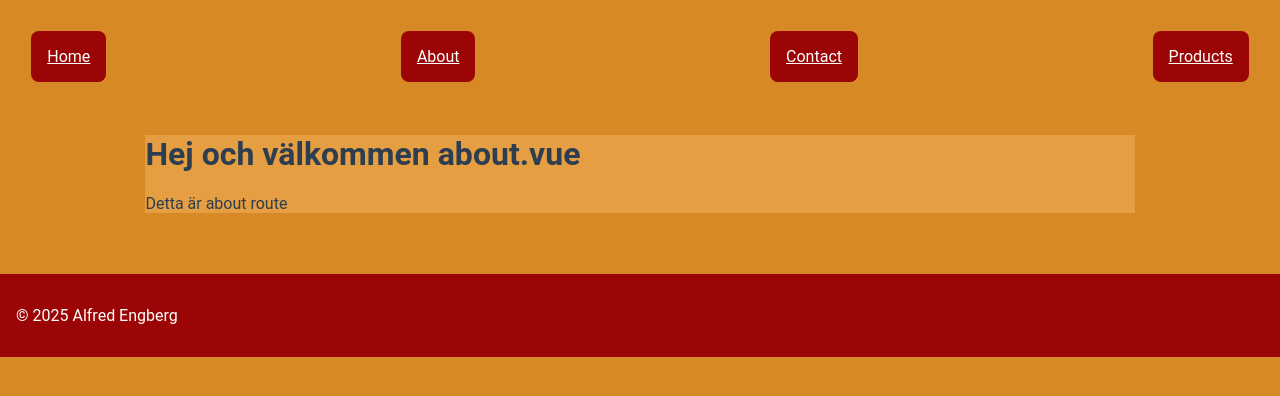
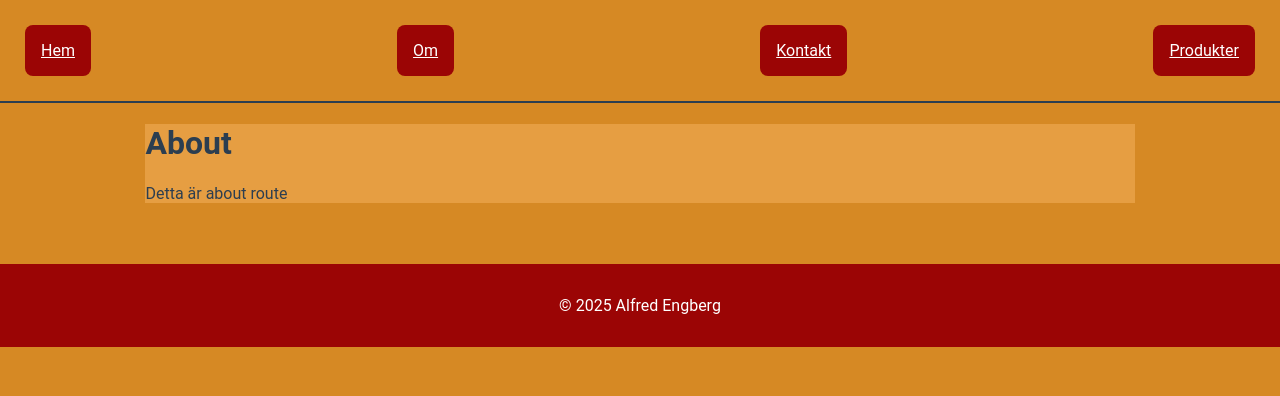
Before and after one commit to AlfredEngberg/vue-testing, a Vue app: page /about in a window 1280 px wide. Shown: the top 396 px of the page. Built offline with nearby package versions, Linux system fonts and the light colour scheme; the HTML template or start-up script is replaced by a standard one.

Commit message:
style: update color variables, improve button styles, and enhance product layout

```diff
--- a/src/assets/main.css
+++ b/src/assets/main.css
@@ -1,6 +1,15 @@
 @import './base.css';
 
 ::root {
+  --color-background: #d68924;
+  --color-background-soft: #707070;
+  --color-background-mute: #f2f2f2;
+  --color-bright-text: #fff;
+  --color-button-color: #9b0505;
+  --color-border: rgba(60, 60, 60, 0.12);
+  --color-border-hover: rgba(60, 60, 60, 0.29);
+  --color-heading: #2c3e50;
+  --color-text: #2c3e50;
 
   --section-gap: 160px;
 }
@@ -23,19 +32,35 @@
   display: flex;
   justify-content: space-between;
   align-items: center;
+  border-bottom: 2px solid;
 }
 
 .footer {
   background-color: var(--color-button-color);
   color: var(--color-bright-text);
   padding: 1rem;
+  text-align: center;
 }
 
 .btn {
   background-color: var(--color-button-color);
   border: var();
   padding: 1rem;
-  margin: var(--step-2);
+  margin: var(--step-1);
   color: var(--color-bright-text);
   border-radius: var(--rounded-corners);
 }
+
+.product-flow {
+  color: var(--color-bright-text);
+  display: grid;
+  grid-template-columns: 200px 200px 200px;
+  gap: var(--step-2);
+}
+
+.product-card {
+  background-color: var(--color-button-color);
+  padding: var(--step-2);
+  margin: var(--step-2);
+  border-radius: var(--rounded-corners);
+}
--- a/src/components/navbar.vue
+++ b/src/components/navbar.vue
@@ -4,10 +4,10 @@ import { RouterLink } from 'vue-router'
 
 <template>
     <nav class="navbar">
-        <RouterLink class="btn" to="/">Home</RouterLink>
-        <RouterLink class="btn" to="/about">About</RouterLink>
-        <RouterLink class="btn" to="/contact">Contact</RouterLink>
-        <RouterLink class="btn" to="/products">Products</RouterLink>
+        <RouterLink class="btn" to="/">Hem</RouterLink>
+        <RouterLink class="btn" to="/about">Om</RouterLink>
+        <RouterLink class="btn" to="/contact">Kontakt</RouterLink>
+        <RouterLink class="btn" to="/products">Produkter</RouterLink>
         <component :is="currentView" />
     </nav>
 </template>
--- a/src/views/About.vue
+++ b/src/views/About.vue
@@ -1,6 +1,6 @@
 <template>
     <div class="container">
-        <h1>Hej och välkommen about.vue</h1>
+        <h1>About</h1>
 
         <p>
             Detta är about route
--- a/src/views/Products.vue
+++ b/src/views/Products.vue
@@ -2,9 +2,27 @@
     <div class="container">
         <h1>Hej och välkommen Products.vue</h1>
 
-        <p>
-            Detta är products route
-        </p>
+        <article class="products-flow">
+            <div class="product-card">
+                <img src="https://picsum.photos/300/300" alt="produktbild">
+                <h2>Produkt 1</h2>
+                <p>Detta är en produkt</p>
+                <router-link to="#" class="btn">Läs mer</router-link>
+            </div>
+            <div class="product-card">
+                <img src="https://picsum.photos/300/300" alt="produktbild">
+                <h2>Produkt 2</h2>
+                <p>Detta är en produkt</p>
+                <router-link to="#" class="btn">Läs mer</router-link>
+            </div>
+            <div class="product-card">
+                <img src="https://picsum.photos/300/300" alt="produktbild">
+                <h2>Produkt 3</h2>
+                <p>Detta är en produkt</p>
+                <router-link to="#" class="btn">Läs mer</router-link>
+            </div>
+
+        </article>
 
     </div>
 </template>
```
